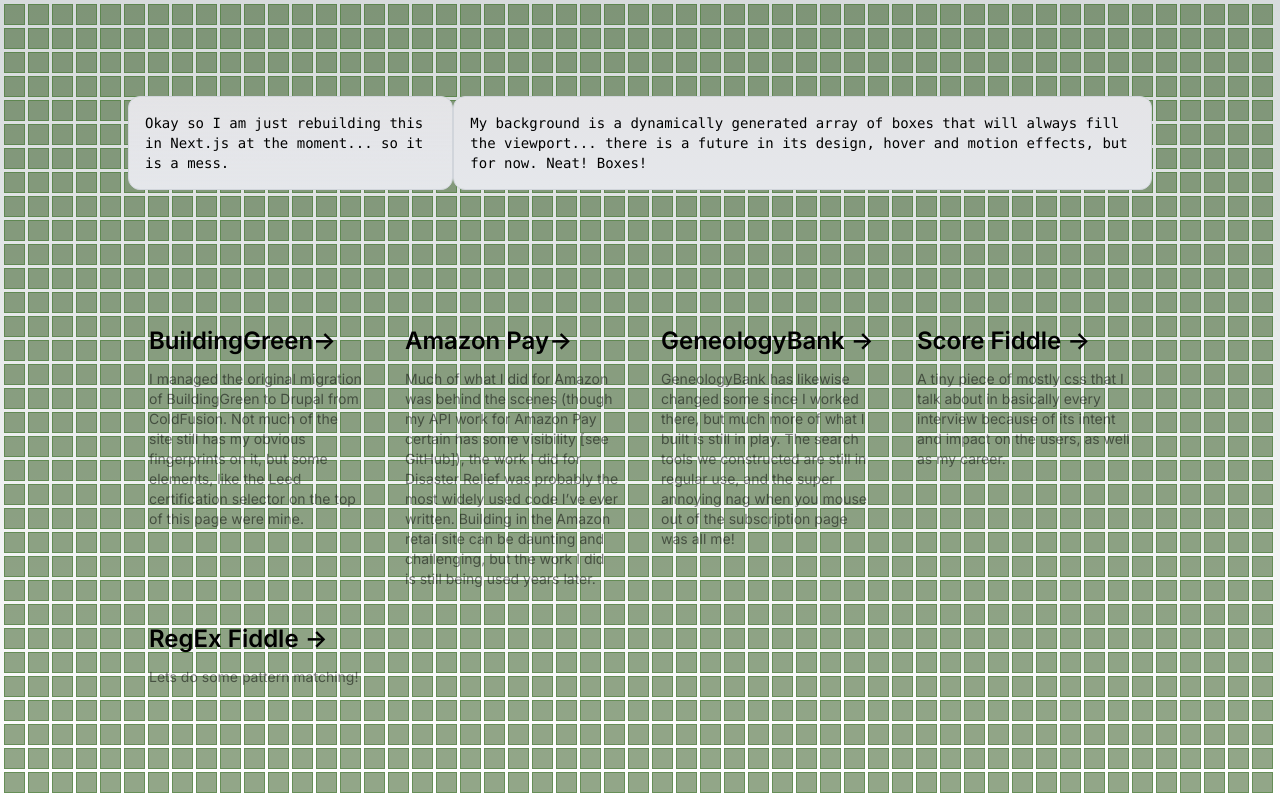
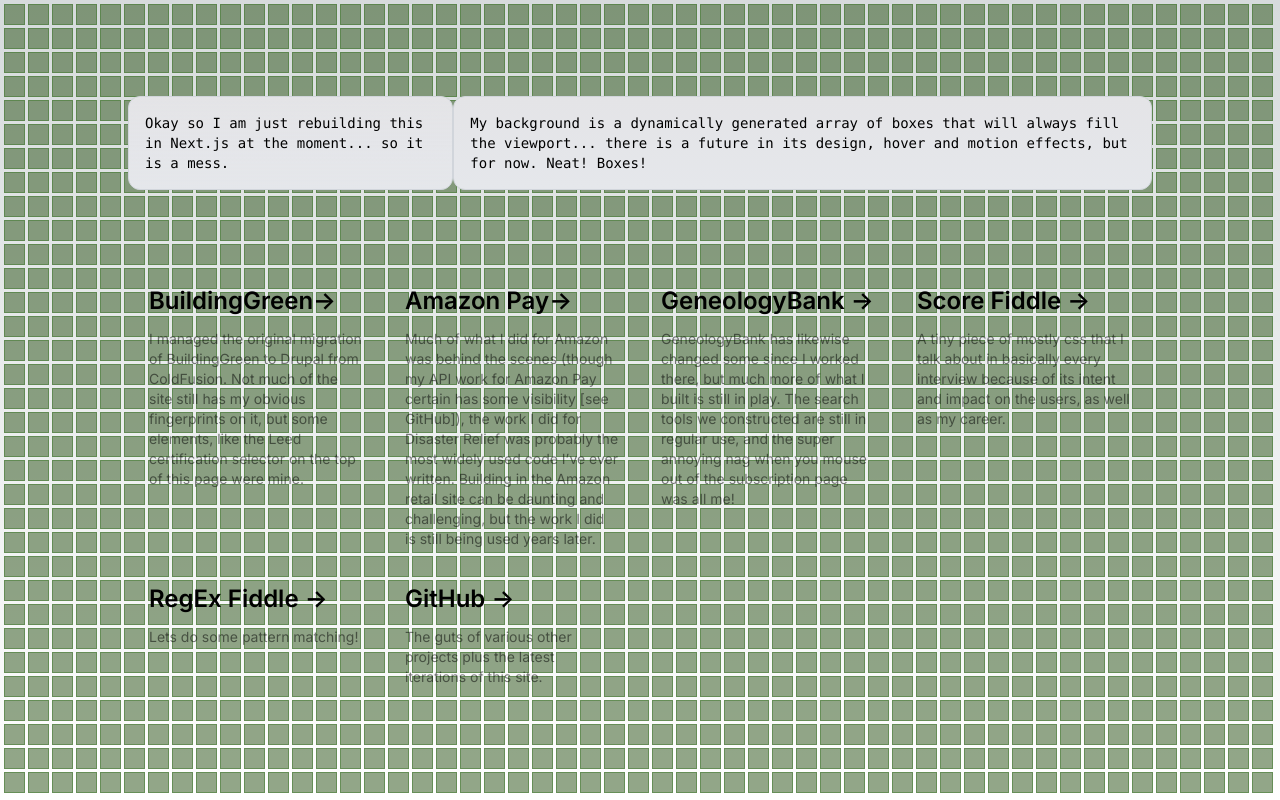
Before and after one commit to OhkaBaka/code.trulove, a Next.js app: page / in a window 1280 px wide. Built offline with nearby package versions, Linux system fonts and the light colour scheme.

Commit message:
Tweaks for content

```diff
--- a/src/app/page.tsx
+++ b/src/app/page.tsx
@@ -85,7 +85,7 @@ export default function Home() {
         </a>
 
         <a
-          href="https://vercel.com/new?utm_source=create-next-app&utm_medium=appdir-template&utm_campaign=create-next-app"
+          href="https://jsfiddle.net/OhkaBaka/e60Ld4vn/63/"
           className="group rounded-lg border border-transparent px-5 py-4 transition-colors hover:border-gray-300 hover:bg-gray-100 hover:dark:border-neutral-700 hover:dark:bg-neutral-800/30"
           target="_blank"
           rel="noopener noreferrer"
@@ -100,6 +100,23 @@ export default function Home() {
             Lets do some pattern matching!
           </p>
         </a>
+
+        <a
+          href="https://github.com/OhkaBaka"
+          className="group rounded-lg border border-transparent px-5 py-4 transition-colors hover:border-gray-300 hover:bg-gray-100 hover:dark:border-neutral-700 hover:dark:bg-neutral-800/30"
+          target="_blank"
+          rel="noopener noreferrer"
+        >
+          <h2 className="mb-3 text-2xl font-semibold">
+            GitHub{" "}
+            <span className="inline-block transition-transform group-hover:translate-x-1 motion-reduce:transform-none">
+              -&gt;
+            </span>
+          </h2>
+          <p className="m-0 max-w-[30ch] text-balance text-sm opacity-50">
+          The guts of various other projects plus the latest iterations of this site.
+          </p>
+        </a>
       </div>
     </main>
     </>
```
